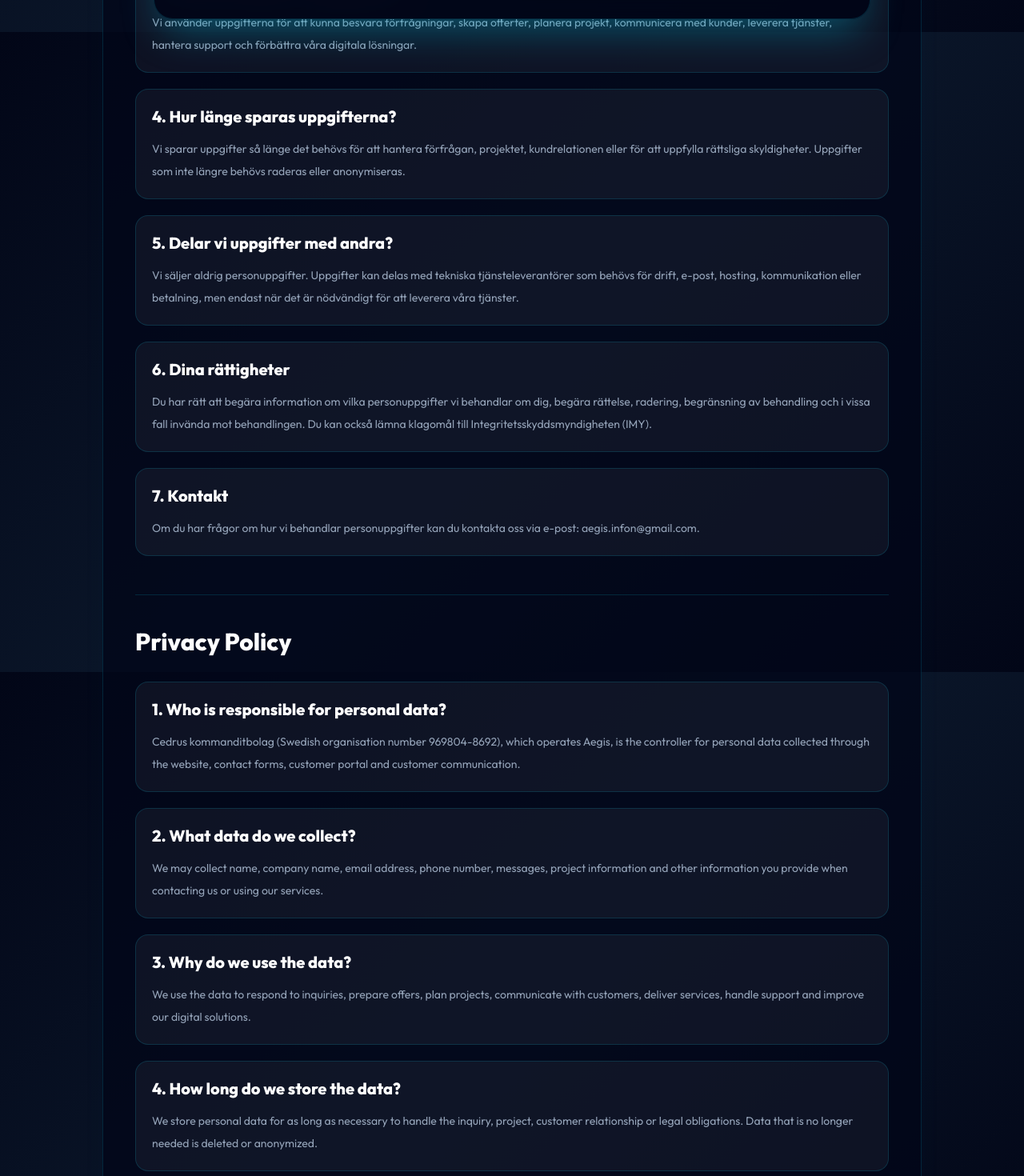
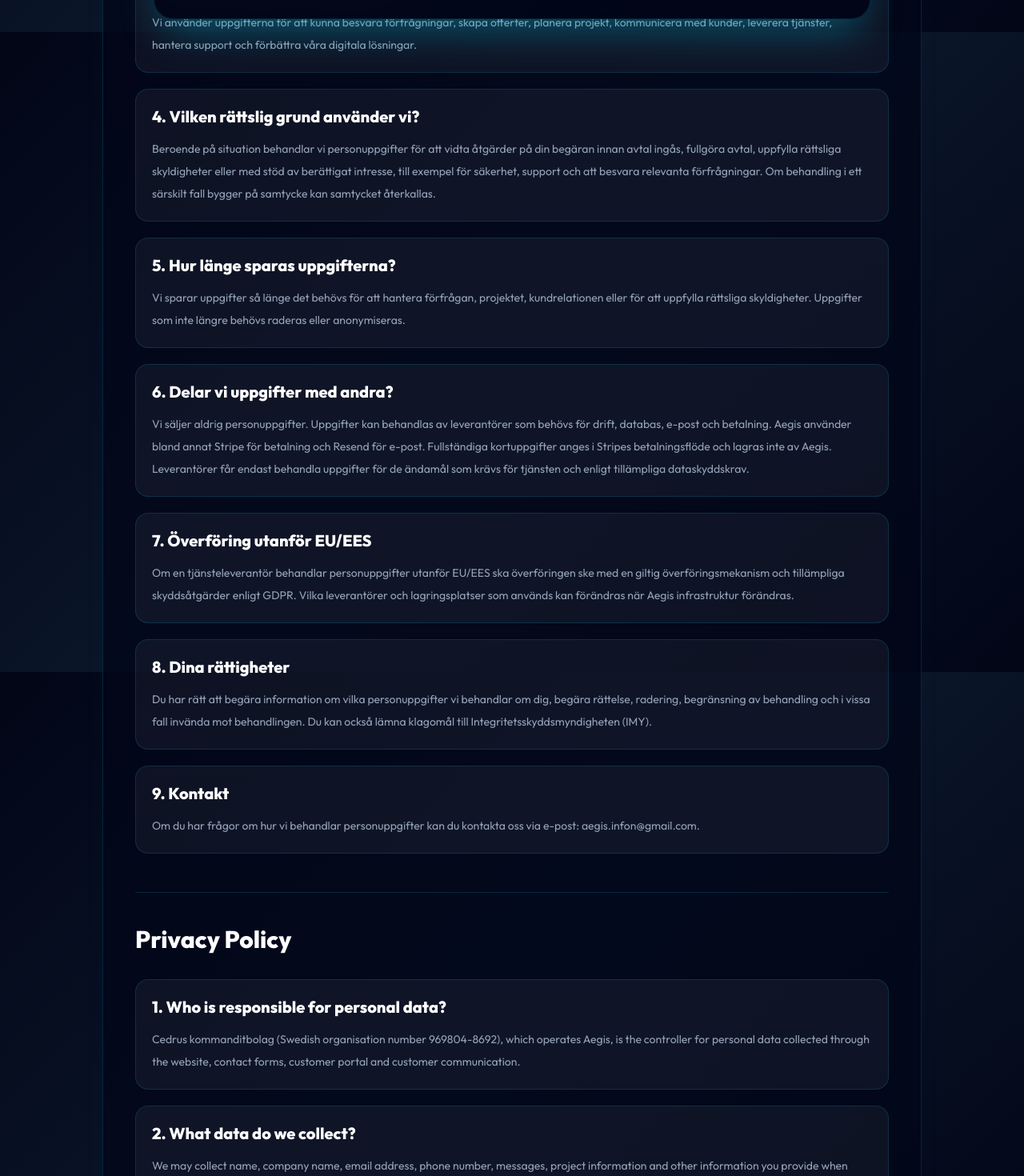
Before and after one commit to Aegis-techcore/Aegis, a Next.js app: page /privacy in a window 1280 px wide. Shown: the part 760-2230 px from the top of the page at 80% size. Built offline with nearby package versions, Linux system fonts and the light colour scheme.

Commit message:
Improve GDPR transparency disclosures

```diff
--- a/app/privacy/page.jsx
+++ b/app/privacy/page.jsx
@@ -19,19 +19,27 @@ const sectionsSv = [
     text: 'Vi använder uppgifterna för att kunna besvara förfrågningar, skapa offerter, planera projekt, kommunicera med kunder, leverera tjänster, hantera support och förbättra våra digitala lösningar.'
   },
   {
-    title: '4. Hur länge sparas uppgifterna?',
+    title: '4. Vilken rättslig grund använder vi?',
+    text: 'Beroende på situation behandlar vi personuppgifter för att vidta åtgärder på din begäran innan avtal ingås, fullgöra avtal, uppfylla rättsliga skyldigheter eller med stöd av berättigat intresse, till exempel för säkerhet, support och att besvara relevanta förfrågningar. Om behandling i ett särskilt fall bygger på samtycke kan samtycket återkallas.'
+  },
+  {
+    title: '5. Hur länge sparas uppgifterna?',
     text: 'Vi sparar uppgifter så länge det behövs för att hantera förfrågan, projektet, kundrelationen eller för att uppfylla rättsliga skyldigheter. Uppgifter som inte längre behövs raderas eller anonymiseras.'
   },
   {
-    title: '5. Delar vi uppgifter med andra?',
-    text: 'Vi säljer aldrig personuppgifter. Uppgifter kan delas med tekniska tjänsteleverantörer som behövs för drift, e-post, hosting, kommunikation eller betalning, men endast när det är nödvändigt för att leverera våra tjänster.'
+    title: '6. Delar vi uppgifter med andra?',
+    text: 'Vi säljer aldrig personuppgifter. Uppgifter kan behandlas av leverantörer som behövs för drift, databas, e-post och betalning. Aegis använder bland annat Stripe för betalning och Resend för e-post. Fullständiga kortuppgifter anges i Stripes betalningsflöde och lagras inte av Aegis. Leverantörer får endast behandla uppgifter för de ändamål som krävs för tjänsten och enligt tillämpliga dataskyddskrav.'
   },
   {
-    title: '6. Dina rättigheter',
+    title: '7. Överföring utanför EU/EES',
+    text: 'Om en tjänsteleverantör behandlar personuppgifter utanför EU/EES ska överföringen ske med en giltig överföringsmekanism och tillämpliga skyddsåtgärder enligt GDPR. Vilka leverantörer och lagringsplatser som används kan förändras när Aegis infrastruktur förändras.'
+  },
+  {
+    title: '8. Dina rättigheter',
     text: 'Du har rätt att begära information om vilka personuppgifter vi behandlar om dig, begära rättelse, radering, begränsning av behandling och i vissa fall invända mot behandlingen. Du kan också lämna klagomål till Integritetsskyddsmyndigheten (IMY).'
   },
   {
-    title: '7. Kontakt',
+    title: '9. Kontakt',
     text: 'Om du har frågor om hur vi behandlar personuppgifter kan du kontakta oss via e-post: aegis.infon@gmail.com.'
   }
 ];
@@ -50,19 +58,27 @@ const sectionsEn = [
     text: 'We use the data to respond to inquiries, prepare offers, plan projects, communicate with customers, deliver services, handle support and improve our digital solutions.'
   },
   {
-    title: '4. How long do we store the data?',
+    title: '4. What legal basis do we use?',
+    text: 'Depending on the situation, we process personal data to take steps at your request before entering into a contract, to perform a contract, to comply with legal obligations, or on the basis of legitimate interests such as security, support and responding to relevant inquiries. Where a specific processing activity relies on consent, that consent can be withdrawn.'
+  },
+  {
+    title: '5. How long do we store the data?',
     text: 'We store personal data for as long as necessary to handle the inquiry, project, customer relationship or legal obligations. Data that is no longer needed is deleted or anonymized.'
   },
   {
-    title: '5. Do we share data?',
-    text: 'We never sell personal data. Data may be shared with technical service providers needed for hosting, email, communication, payment or service delivery, but only when necessary.'
+    title: '6. Do we share data?',
+    text: 'We never sell personal data. Data may be processed by providers needed for hosting, databases, email and payments. Aegis uses Stripe for payments and Resend for email. Full card details are entered in Stripe’s payment flow and are not stored by Aegis. Providers may only process data for the purposes needed to provide the service and in accordance with applicable data-protection requirements.'
   },
   {
-    title: '6. Your rights',
+    title: '7. Transfers outside the EU/EEA',
+    text: 'If a service provider processes personal data outside the EU/EEA, the transfer must use a valid transfer mechanism and applicable safeguards under the GDPR. The providers and storage locations used may change as Aegis infrastructure changes.'
+  },
+  {
+    title: '8. Your rights',
     text: 'You have the right to request access to your personal data, correction, deletion, restriction of processing and in some cases object to processing. You may also file a complaint with the Swedish Authority for Privacy Protection (IMY).'
   },
   {
-    title: '7. Contact',
+    title: '9. Contact',
     text: 'If you have questions about how we process personal data, contact us at: aegis.infon@gmail.com.'
   }
 ];
```
